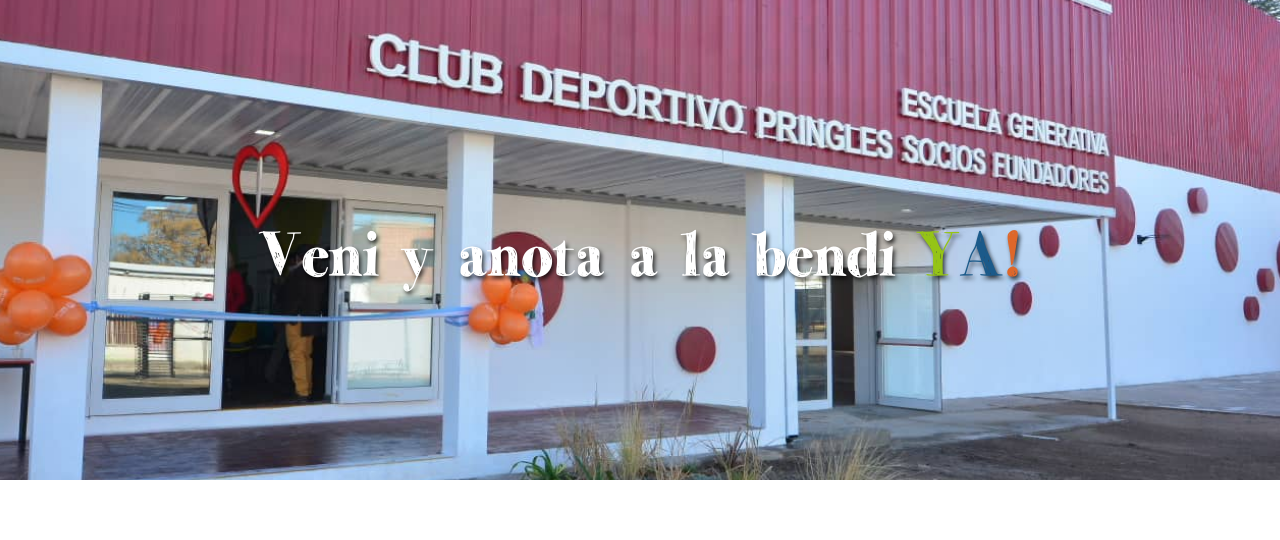
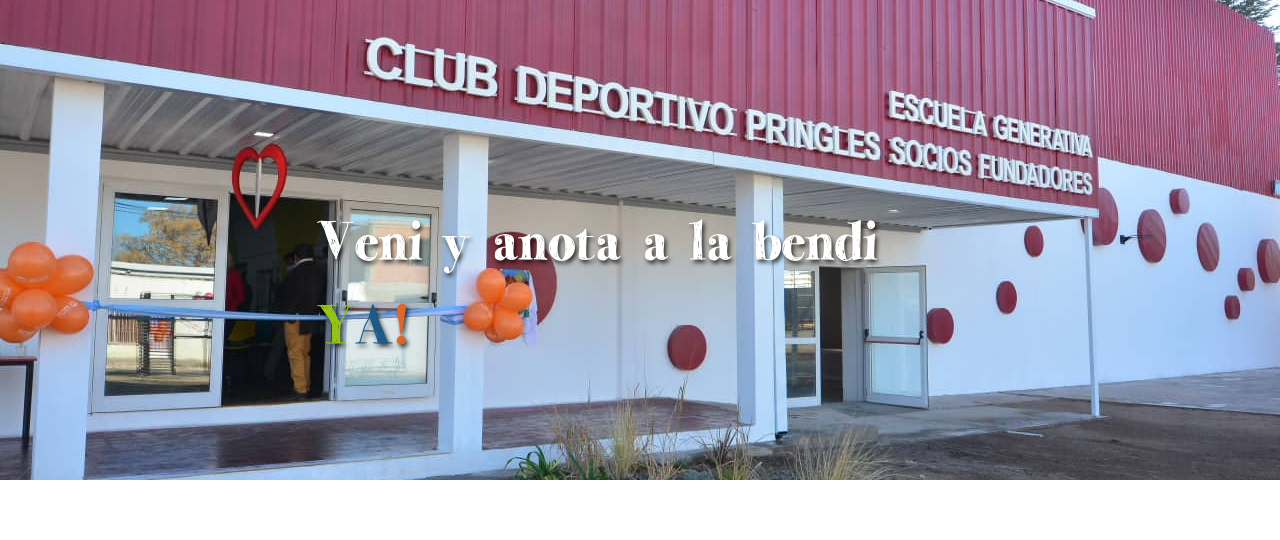
Before and after one commit to maxivm6/escuela, a Django app: page / in a window 1280 px wide. Shown: the part 133-673 px from the top of the page. Run offline with Django 4.2, Linux system fonts and the light colour scheme; data comes from the database, SQL or seed files in the repository; some libraries are stand-ins or nearby versions; some web fonts are replaced.

Commit message:
pruebas vistas en dispositivos

```diff
--- a/GeaApp/static/GeaApp/css/style.css
+++ b/GeaApp/static/GeaApp/css/style.css
@@ -51,12 +51,30 @@ a {
 
 }
 
+
 #section-portada {
   height: 30em;
   position: relative;
 }
-#texto-portada{
-  font-size: 4em;
+.portada{
+  display: flex;
+  width: 100%;
+  height: 30em;
+  object-fit: cover;
+  flex-wrap: nowrap;
+  justify-content: center;
+  align-items: center;
+}
+.portada img{
+  width: 100%;
+  height: 100%;
+  padding: 0;
+  margin: 0;
+  object-fit: cover;
+}
+#portada-texto{
+  padding-top: 1em;
+  font-size: 3.5em;
   color: #ffffff;
   text-shadow: 2px 3px 4px rgba(0, 0, 0, 0.75);
 }
@@ -519,7 +537,7 @@ nav {
     flex: 2;
     flex-grow: inherit;
     text-align: right;
-    margin-right: 40px;
+    margin-right: 20px;
     font-size: 30px;
   }
 
@@ -527,6 +545,7 @@ nav {
     flex: 1;
     flex-grow: 3;
     font-size: 1.3em;
+    margin-left: 0;
   }
 
   .item {
--- a/GeaApp/templates/index.html
+++ b/GeaApp/templates/index.html
@@ -4,6 +4,20 @@
 
 {% block content %}
 
+
+
+<section id="section-portada">
+    <div class="portada">
+        <img src="static\GeaApp\img\portada_ejemplo.jpg" alt="Portada" class="img">
+        <div style="position: absolute; top: 55%; left: 50%; transform: translate(-50%, -50%);">
+            <p id='portada-texto' class="letra-informal">
+                Veni y anota a la bendi <span style="color: #95c416;">Y</span><span style="color: #1b5a8a;">A</span><span
+                    style="color: #de672a;">!</span>
+            </p>
+        </div>
+    </div>
+</section>
+<!--
 <section id="section-portada" class="row text-center">
     <img id="portada" src="static\GeaApp\img\portada_ejemplo.jpg" alt="Portada" class="img">
     <div style="position: absolute; top: 55%; left: 50%; transform: translate(-50%, -50%);">
@@ -13,7 +27,6 @@
         </p>
     </div>
 </section>
-<!--
 
 
 
```
